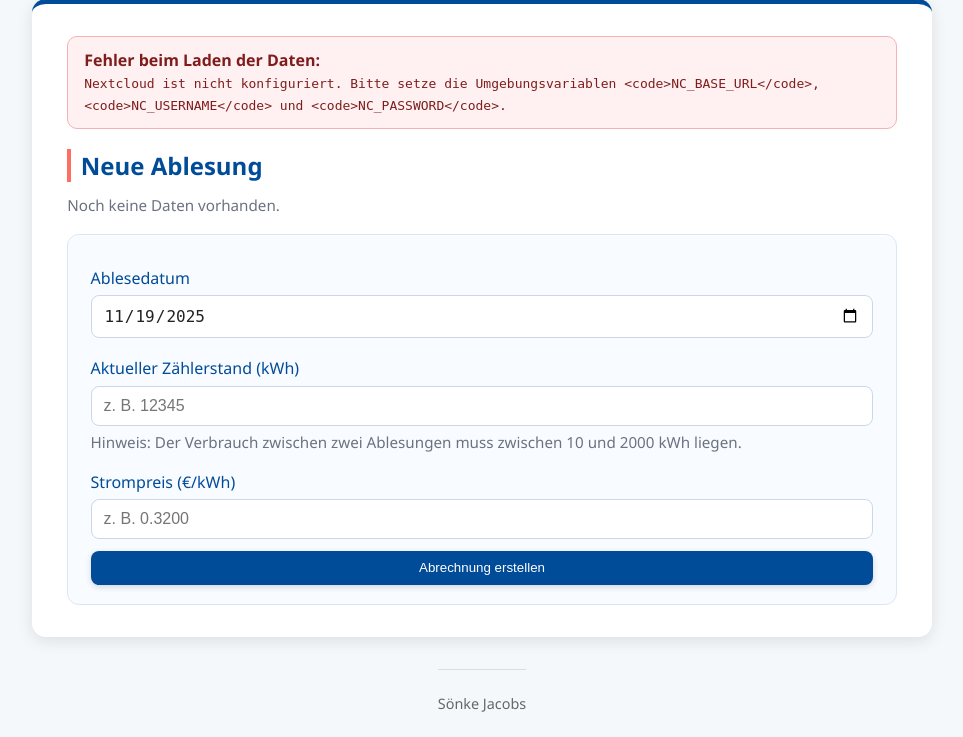
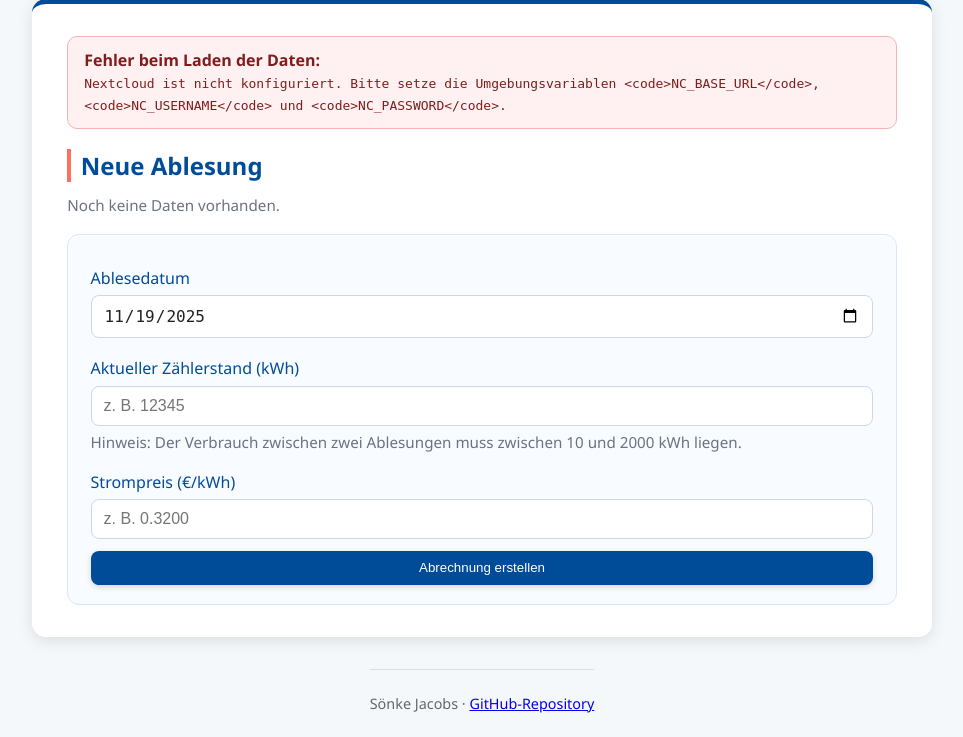
Before and after one commit to doenke/autostrom, a FastAPI app: page / in a window 1280 px wide. Shown: the part 141-878 px from the top of the page, without its empty margins (158-1121 px from the left). Run offline with FastAPI, Linux system fonts and the light colour scheme.

Commit message:
Add repository link to README and footer

```diff
--- a/app/templates/layout.html
+++ b/app/templates/layout.html
@@ -17,7 +17,10 @@
     </main>
 
     <footer>
-      Sönke Jacobs
+      Sönke Jacobs ·
+      <a href="https://github.com/doenke/autostrom" target="_blank" rel="noreferrer">
+        GitHub-Repository
+      </a>
     </footer>
 
     <script>
```
Also changed, not shown: README.md.
